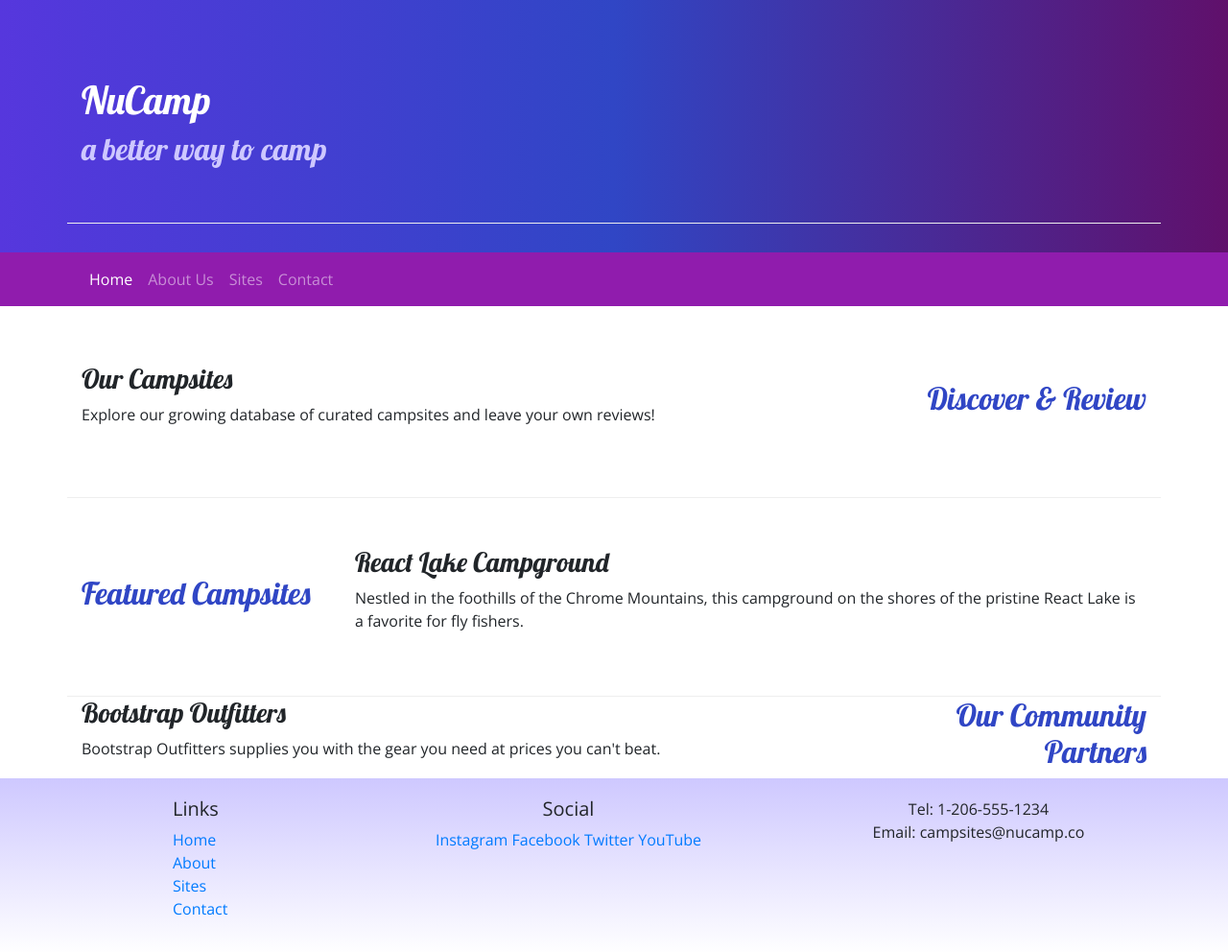
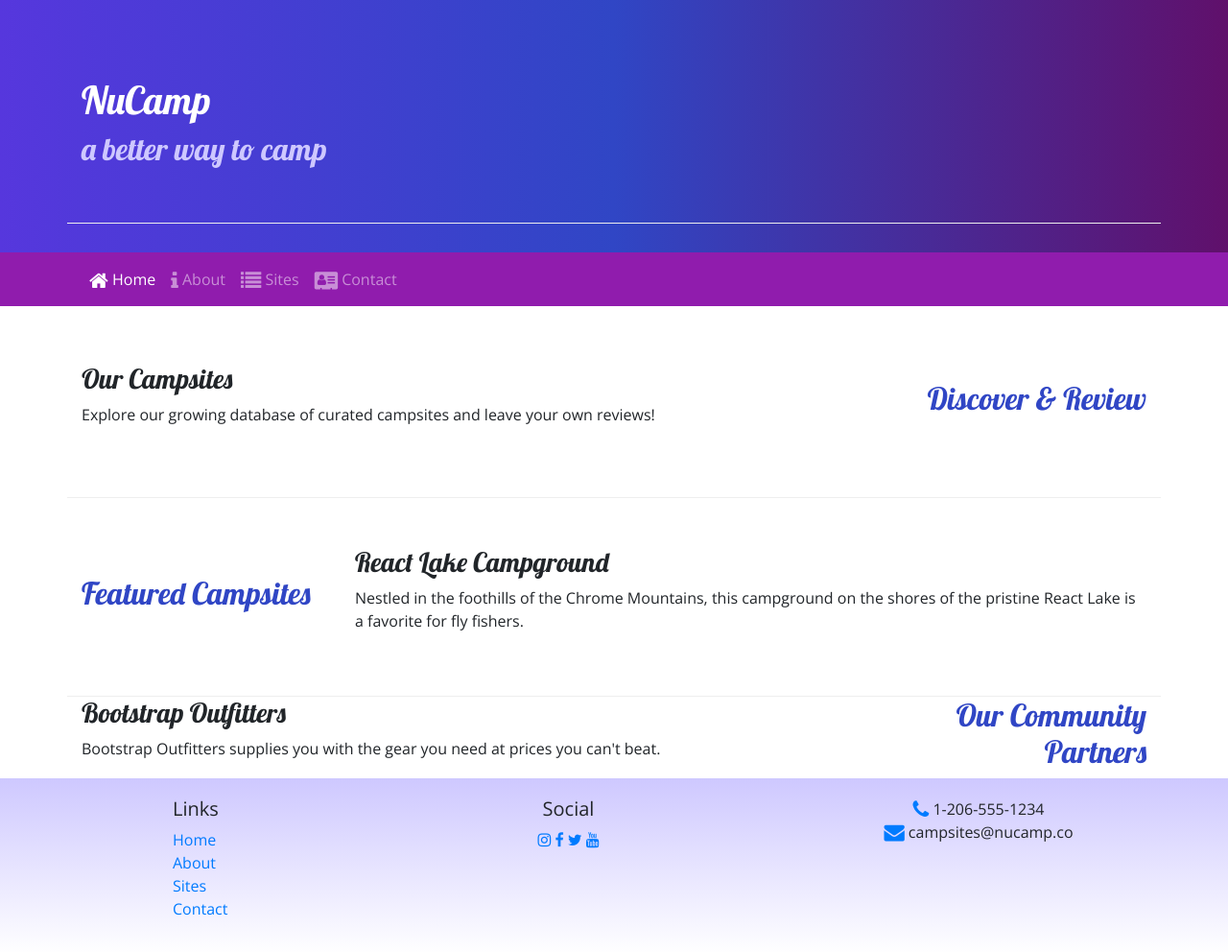
Before and after one commit to BennyDeet/bootstrap, a website: page index.html in a window 1280 px wide. Shown: the whole page at 96% size. Drawn offline with nearby package versions, Linux system fonts and the light colour scheme.

Commit message:
Icon Fonts

```diff
--- a/index.html
+++ b/index.html
@@ -10,6 +10,7 @@
         <link rel="stylesheet" href="node_modules/bootstrap/dist/css/bootstrap.min.css" />
 
         <!-- Additional CSS must be placed after Bootstrap CSS -->
+        <link rel="stylesheet" href="node_modules/font-awesome/css/font-awesome.min.css" />
         <link rel="stylesheet" href="https://fonts.googleapis.com/css?family=Lobster|Open+Sans" />
         <link rel="stylesheet" href="css/styles.css" />
 
@@ -37,11 +38,11 @@
 
             <div class="collapse navbar-collapse" id="nucampNavbar">
                 <ul class="navbar-nav">
-                    <li class="nav-item active"><a class="nav-link" href="#">Home</a></li>
-                    <li class="nav-item"><a class="nav-link" href="aboutus.html">About Us</a></li>
-                    <li class="nav-item"><a class="nav-link" href="#">Sites</a></li>
-                    <li class="nav-item"><a class="nav-link" href="#">Contact</a></li>
-                </ul>
+                    <li class="nav-item active"><a class="nav-link" href="#"><i class="fa fa-home fa-lg"></i> Home</a></li>
+                    <li class="nav-item"><a class="nav-link" href="aboutus.html"><i class="fa fa-info fa-lg"></i> About</a></li>
+                    <li class="nav-item"><a class="nav-link" href="#"><i class="fa fa-list fa-lg"></i> Sites</a></li>
+                    <li class="nav-item"><a class="nav-link" href="#"><i class="fa fa-address-card fa-lg"></i> Contact</a></li>
+                    </ul>
             </div>
         </div>
     </nav>
@@ -91,16 +92,16 @@
                     </ul>
                 </div>
                 <div class="col-6 col-sm-5 text-center">
-                	<h5>Social</h5>
-                    <a href="http://instagram.com/">Instagram</a>
-                    <a href="http://facebook.com/">Facebook</a>
-                    <a href="http://twitter.com/">Twitter</a>
-                    <a href="http://youtube.com/">YouTube</a>
-                </div>
+                    <h5>Social</h5>
+                    <a href="http://instagram.com/"><i class="fa fa-instagram"></i></a>
+                    <a href="http://facebook.com/"><i class="fa fa-facebook"></i></a>
+                    <a href="http://twitter.com/"><i class="fa fa-twitter"></i></a>
+                    <a href="http://youtube.com/"><i class="fa fa-youtube"></i></a>
+               </div>
                 <div class="col-sm-4 text-center">
-                    Tel: 1-206-555-1234<br />
-                    Email: campsites@nucamp.co
-                </div>
+                    <i class="fa fa-phone fa-lg text-primary"></i> 1-206-555-1234<br />
+                    <i class="fa fa-envelope fa-lg text-primary"></i> campsites@nucamp.co
+              </div>
            </div>
         </div>
     </footer>
--- a/package.json
+++ b/package.json
@@ -5,8 +5,9 @@
   "main": "index.html",
   "dependencies": {
     "bootstrap": "^4.5.2",
+    "font-awesome": "^4.7.0",
+    "jquery": "^3.5.1",
     "lite-server": "^2.6.1",
-    "jquery": "^3.5.1",
     "popper.js": "^1.16.1"
   },
   "devDependencies": {},
@@ -14,7 +15,7 @@
     "lite": "lite-server",
     "start": "npm run lite",
     "test": "echo \"Error: no test specified\" && exit 1"
- },
+  },
   "author": "BennyDeet",
   "license": "ISC"
 }
```
Also changed, not shown: aboutus.html (+11 -10 lines), 1 other file.
